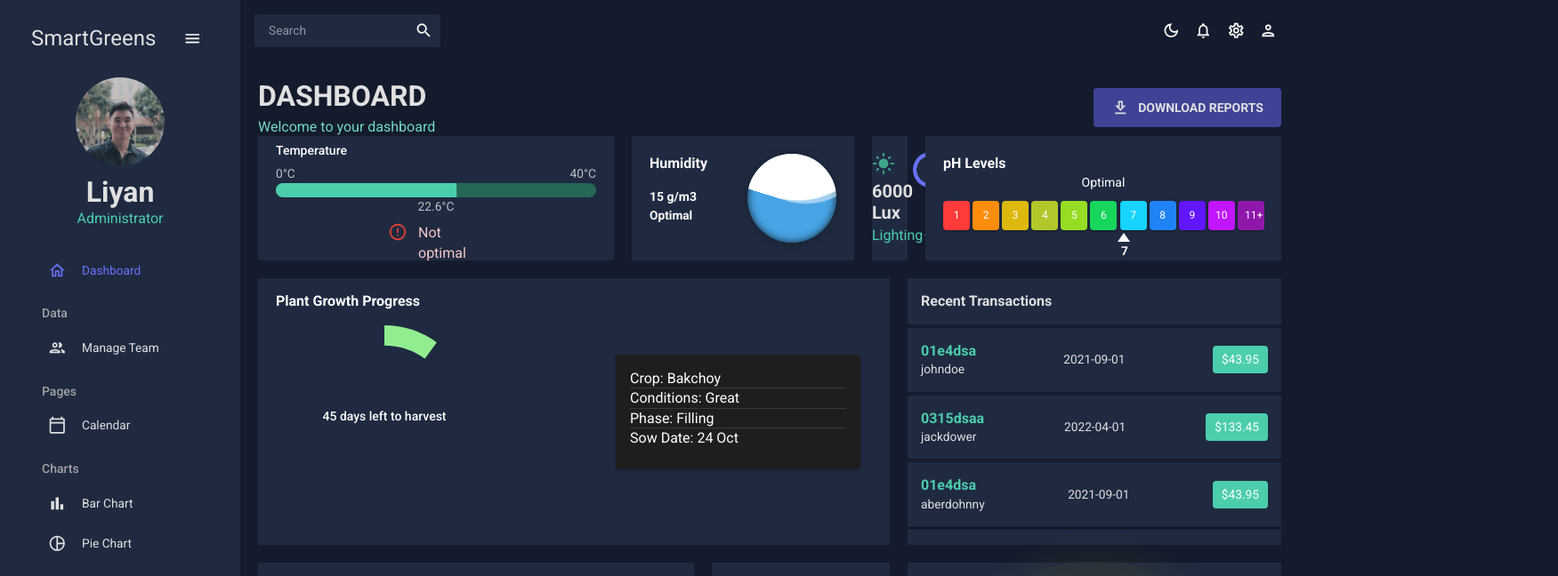
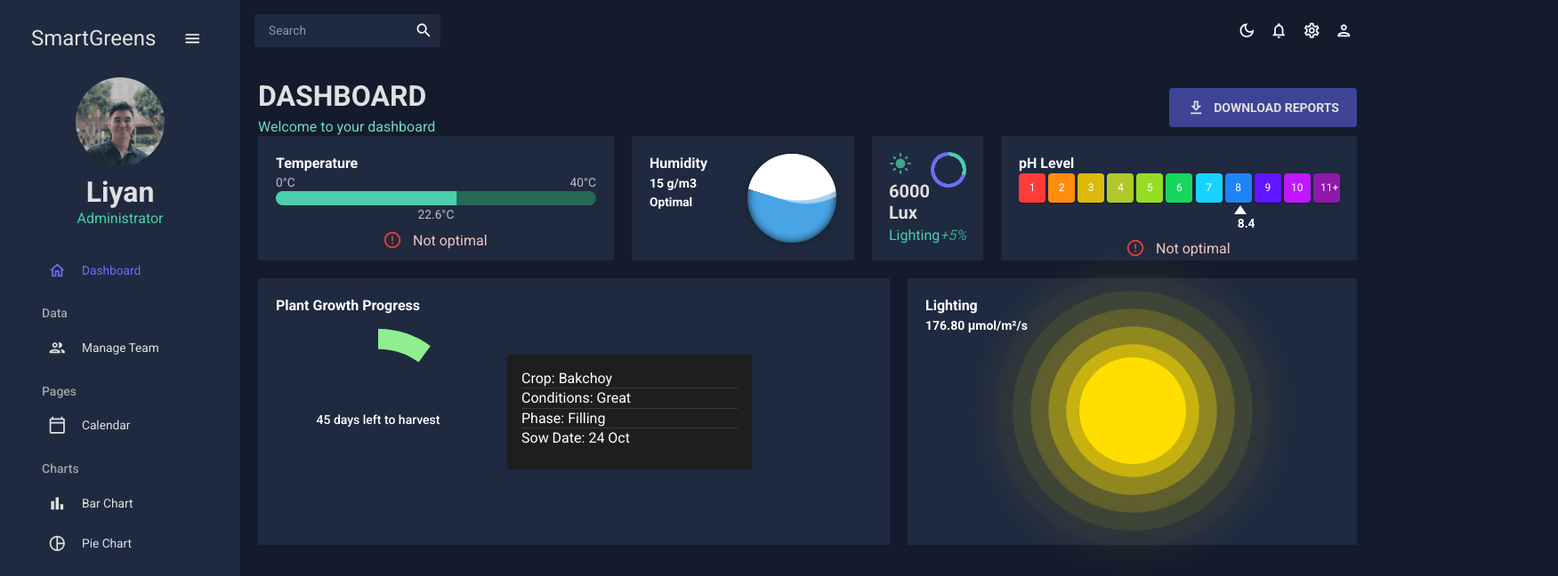
Before and after one commit to LiyanPeh/SmartGreen_FE, a React (Create React App) app in the folder react-admin/: page / in a window 1280 px wide. Shown: the top 648 px of the page at 89% size, 1751 px wide, since content can reach past the window. Built offline with nearby package versions, Linux system fonts and the light colour scheme.

Commit message:
Style change

```diff
--- a/react-admin/src/components/LightGauge.jsx
+++ b/react-admin/src/components/LightGauge.jsx
@@ -1,36 +1,36 @@
 import React, { useState, useEffect } from 'react';
 import { styled } from '@mui/system';
-import Typography from '@mui/material/Typography';
+import {Box, Typography} from '@mui/material';
 
 // Import the sun CSS
 import './sun.css';
 
 const CircularGaugeContainer = styled('div')({
   width: '40%', // Responsive width
-  paddingTop: '40%', // Maintain aspect ratio (1:1 for a circle)
+  // paddingTop: '40%', // Maintain aspect ratio (1:1 for a circle)
   position: 'relative',
   borderRadius: '50%', // Remove the default border
   display: 'flex',
-  justifyContent: 'center',
-  alignItems: 'center',
+  // justifyContent: 'center',
+  // alignItems: 'center',
   flexDirection: 'column',
 });
 
 const PPDFValue = styled(Typography)({
-  fontSize: '15px',
+  // fontSize: '15px',
   // Use CSS properties to adjust the position of the text
   position: 'absolute',
   top: '20%', // Adjust this value to shift the text vertically
-  left: '-240%', // Center the text horizontally
+  // left: '-240%', // Center the text horizontally
   transform: 'translate(-50%, -50%)', // Center the text vertically and horizontally
   color: 'white'
 });
 
 const LightingText = styled(Typography)({
-  fontSize: '15px',
+  // fontSize: '15px',
   position: 'absolute',
   top: '-60%', // Adjust this value to position the text vertically
-  left: '-310%',
+  // left: '-310%',
   transform: 'translateX(-50%)',
   color: 'white',
 });
@@ -65,15 +65,26 @@ const CircularGauge = () => {
   return (
     <div>
       <CircularGaugeContainer>
-        <PPDFValue variant="body2" color="textSecondary">
+        <Typography variant="h5" fontWeight="600">
+          Lighting
+        </Typography>
+        <Typography variant="h6" fontWeight="600" >
           {ppdf} μmol/m²/s
-        </PPDFValue>
-        <LightingText variant="body2" color="textSecondary">
-          Lighting
-        </LightingText>
+        </Typography>
+
       </CircularGaugeContainer>
       {/* Include the animated sun here */}
-      <div className="sun"></div>
+      {/* <div className="sun"></div> */}
+      <Box
+        display="flex"
+        alignItems="center"
+        justifyContent="center"
+        marginTop={'25px'}
+        // style={{ position: 'absolute', top: '50%', left: '50%' , transform: 'translate(50%, 50%)' }}
+        >
+        <div className="sun"></div>
+      </Box>
+
     </div>
   );
 };
--- a/react-admin/src/components/PlantGrowthProgress.jsx
+++ b/react-admin/src/components/PlantGrowthProgress.jsx
@@ -25,7 +25,7 @@ const PlantGrowthProgress = ({ size, color }) => {
   const progressValue = calculateProgressValue(daysRemaining);
 
   return (
-    <div style={{ position: 'relative', top: '-60px', left: '50px' }}>
+    <div style={{ position: 'relative'}}>
       <CircularProgress
         variant="determinate"
         value={progressValue}
--- a/react-admin/src/components/Thermometer.jsx
+++ b/react-admin/src/components/Thermometer.jsx
@@ -7,7 +7,7 @@ import Alert from '@mui/material/Alert';
 
 const ThermometerRoot = styled('div')(({ theme }) => ({
   width: '100%',
-  marginTop: theme.spacing(2),
+  // marginTop: theme.spacing(2),
 }));
 
 const TemperatureText = styled('div')({
@@ -41,7 +41,11 @@ const Thermometer = () => {
 
   return (
 <ThermometerRoot>
-  <Typography variant="h6" gutterBottom>
+  <Typography
+  variant="h5"
+  fontWeight="600"
+  // sx={{ marginBottom: "15px" }}
+  >
     Temperature
   </Typography>
   <TemperatureText>
@@ -75,7 +79,7 @@ const Thermometer = () => {
       sx={{
         marginTop: '0px',
         fontSize: '16px', // Set a consistent font size
-        width: '30%', // Set a consistent width
+        width: '120px', // Set a consistent width
         lineHeight: '-5', // Reduce the line height
         padding: '0px', // Reduce the padding to control the height
         backgroundColor: 'transparent', // Remove the background
--- a/react-admin/src/components/sun.css
+++ b/react-admin/src/components/sun.css
@@ -1,4 +1,4 @@
-html, body {
+/* html, body {
 	width: 100%;
 	height: 100%;
 }
@@ -7,7 +7,7 @@ body {
 	justify-content: center;
 	align-items: center;
 	background-color: #212131;
-}
+} */
 .sun {
 	width: 120px;
 	height: 120px;
--- a/react-admin/src/scenes/dashboard/HumidityCard.jsx
+++ b/react-admin/src/scenes/dashboard/HumidityCard.jsx
@@ -75,7 +75,7 @@ const HumidityCard = ({ currentHumidity, optimalHumidityRange }) => {
                 <Typography
                 variant="h5"
                 fontWeight="600"
-                sx={{ marginBottom: "15px" }}
+                // sx={{ marginBottom: "15px" }}
                 >
                     Humidity
                 </Typography>
--- a/react-admin/src/scenes/dashboard/PHLevelCard.jsx
+++ b/react-admin/src/scenes/dashboard/PHLevelCard.jsx
@@ -5,6 +5,7 @@ import Grid from '@mui/material/Unstable_Grid2';
 import { Box, Container, Button, Typography, useTheme } from "@mui/material";
 import { tokens } from "../../theme";
 import './dashboard.css';
+import Alert from '@mui/material/Alert';
 
 const Item = styled(Paper)(({ theme, customBackgroundColor }) => ({
   backgroundColor: customBackgroundColor || (theme.palette.mode === 'dark' ? '#1A2027' : '#fff'),
@@ -42,38 +43,62 @@ const Triangle = () => {
 const PHLevelCard = ({ currentPH, optimalRange }) => {
     const theme = useTheme();
     const colors = tokens(theme.palette.mode);
-    const [comment, setComment] = useState('');
+    // const [comment, setComment] = useState('');
 
+    // useEffect(() => {
+    //     // Determine the comment based on the currentPH and optimalRange
+    //     if (currentPH >= optimalRange[0] && currentPH <= optimalRange[1]) {
+    //     setComment('Optimal');
+    //     } else if (currentPH < optimalRange[0]) {
+    //     setComment('Too low');
+    //     } else {
+    //     setComment('Too high');
+    //     }
+    // }, [currentPH, optimalRange]);
+
+    const [pHLevel, setPHLevel] = useState(7); // Initial value (mock data)
+
+    // Simulate pH changes
     useEffect(() => {
-        // Determine the comment based on the currentPH and optimalRange
-        if (currentPH >= optimalRange[0] && currentPH <= optimalRange[1]) {
-        setComment('Optimal');
-        } else if (currentPH < optimalRange[0]) {
-        setComment('Too low');
-        } else {
-        setComment('Too high');
-        }
-    }, [currentPH, optimalRange]);
+    const intervalId = setInterval(() => {
+        // Update temperature with mock data (replace this with actual data source)
+        const newPH = Math.random() * 10 + 1; // Random temperature between 10 and 40
+        setPHLevel(newPH.toFixed(1));
+    }, 5000); // Update pH every 5 seconds
+
+    return () => clearInterval(intervalId);
+    }, []);
+
+    let alertType = 'info'; // Default alert type
+
+    if (pHLevel >= 0 && pHLevel <= 6) {
+    alertType = 'error'; // "Not optimal" range
+    } else if (pHLevel > 6 && pHLevel <= 8) {
+    alertType = 'success'; // "Optimal" range
+    } else if (pHLevel > 8) {
+    alertType = 'error'; // "Not optimal" range
+    }
 
     // Calculate the left position based on the currentPH value
-    const triangleLeft = `${((currentPH - 1) / 11) * 100}%`;
+    const triangleLeft = `${((pHLevel - 1) / 11) * 100}%`;
 
     return (
         <Box
             gridColumn="span 3"
-            // gridRow="span 2"
+            gridRow="span 1"
             backgroundColor={theme.palette.mode === 'dark' ? colors.primary[400] : colors.grey[900]}
             padding="20px"
             minWidth={400}
+            // minHeight={200}
         >
             <Typography
             variant="h5"
             fontWeight="600"
             // sx={{ marginBottom: "15px" }}
             >
-            pH Levels
+            pH Level
             </Typography>
-            <Grid><div className="comment">{comment}</div></Grid>
+            {/* <Grid><div className="comment">{comment}</div></Grid> */}
             <Grid
             container spacing={0.5}
             flexWrap= 'nowrap'>
@@ -117,7 +142,26 @@ const PHLevelCard = ({ currentPH, optimalRange }) => {
 
             </Grid>
             <Grid>
-                <div className="current-ph" style={{ left: `calc(${(currentPH - 1) / 11 * 100 + 1}%)` }}>{currentPH}</div>
+                <div className="current-ph" style={{ left: `calc(${(pHLevel - 1) / 11 * 100 + 1}%)` }}>{pHLevel}</div>
+            </Grid>
+            <Grid
+            container
+            justifyContent="center"
+            alignItems="center">
+                <Alert
+                severity={alertType}
+                sx={{
+                    marginTop: '0px',
+                    fontSize: '16px', // Set a consistent font size
+                    width: '120px', // Set a consistent width
+                    lineHeight: '-5', // Reduce the line height
+                    padding: '0px', // Reduce the padding to control the height
+                    backgroundColor: 'transparent', // Remove the background
+                }}
+                >
+                {alertType === 'error' && 'Not optimal'}
+                {alertType === 'success' && 'Optimal'}
+                </Alert>
             </Grid>
 
 
--- a/react-admin/src/scenes/dashboard/index.jsx
+++ b/react-admin/src/scenes/dashboard/index.jsx
@@ -74,8 +74,8 @@ const Dashboard = () => {
           gridColumn="span 3"
           backgroundColor={colors.primary[400]}
           display="flex"
-          alignItems="center"
-          justifyContent="center"
+          // alignItems="center"
+          // justifyContent="center"
           padding="20px"
           minWidth={400}
         >
@@ -131,74 +131,43 @@ const Dashboard = () => {
           gridRow="span 2"
           backgroundColor={colors.primary[400]}
           display="flex"
-          alignItems="center"
+          // alignItems="center"
+          padding="20px"
         >
-          <Typography variant="h5" fontWeight="600" sx={{ marginTop: "-250px", marginLeft: "20px" }}>
-                        Plant Growth Progress
-          </Typography>
-          <Box p="30px" marginTop="130px" marginLeft="-220px">
-            <PlantGrowthProgress size="200px" value={50} color="primary" />
+          <Box
+          display="flex"
+          flexDirection="column">
+            <Typography variant="h5" fontWeight="600">
+                          Plant Growth Progress
+            </Typography>
+            <Box p="15px">
+              <PlantGrowthProgress size="200px" value={50} color="primary" />
+            </Box>
           </Box>
 
-          <Box p="30px" marginTop="0px" marginLeft="150px">
+
+          <Box
+          p="30px" marginTop="0px" display="flex" alignItems="center">
             <CustomCard />
           </Box>
         </Box>
-
 
         <Box
           gridColumn="span 4"
           gridRow="span 2"
           backgroundColor={colors.primary[400]}
-          overflow="auto"
+          padding="20px"
+          minWidth={400}
+          // display="flex"
+          // alignItems="center"
+          // justifyContent="center"
         >
-          <Box
-            display="flex"
-            justifyContent="space-between"
-            alignItems="center"
-            borderBottom={`4px solid ${colors.primary[500]}`}
-            colors={colors.grey[100]}
-            p="15px"
-          >
-            <Typography color={colors.grey[100]} variant="h5" fontWeight="600">
-              Recent Transactions
-            </Typography>
-          </Box>
-          {mockTransactions.map((transaction, i) => (
-            <Box
-              key={`${transaction.txId}-${i}`}
-              display="flex"
-              justifyContent="space-between"
-              alignItems="center"
-              borderBottom={`4px solid ${colors.primary[500]}`}
-              p="15px"
-            >
-              <Box>
-                <Typography
-                  color={colors.greenAccent[500]}
-                  variant="h5"
-                  fontWeight="600"
-                >
-                  {transaction.txId}
-                </Typography>
-                <Typography color={colors.grey[100]}>
-                  {transaction.user}
-                </Typography>
-              </Box>
-              <Box color={colors.grey[100]}>{transaction.date}</Box>
-              <Box
-                backgroundColor={colors.greenAccent[500]}
-                p="5px 10px"
-                borderRadius="4px"
-              >
-                ${transaction.cost}
-              </Box>
-            </Box>
-          ))}
+          <LightGauge />
         </Box>
 
+
         {/* ROW 3 */}
-        <Box
+        {/* <Box
           gridColumn="span 4"
           gridRow="span 2"
           backgroundColor={colors.primary[400]}
@@ -215,8 +184,8 @@ const Dashboard = () => {
           >
             <CustomCard />
           </Box>
-        </Box>
-        <Box
+        </Box> */}
+        {/* <Box
           gridColumn="span 4"
           gridRow="span 2"
           backgroundColor={colors.primary[400]}
@@ -231,33 +200,8 @@ const Dashboard = () => {
           <Box height="250px" mt="-20px">
             <BarChart isDashboard={true} />
           </Box>
-        </Box>
-        <Box
-          gridColumn="span 4"
-          gridRow="span 2"
-          backgroundColor={colors.primary[400]}
-          padding="30px"
-        >
-          <Typography
-            variant="h5"
-            fontWeight="600"
-            sx={{ marginBottom: "15px" }}
-          >
+        </Box> */}
 
-          </Typography>
-          {/* Add Thermometer component */}
-          <Box
-            gridColumn="span 3" // Adjust the grid column as needed
-            backgroundColor={colors.primary[400]}
-            display="flex"
-            alignItems="center"
-            justifyContent="center"
-          >
-
-            <LightGauge />
-
-          </Box>
-        </Box>
       </Box>
     </Box>
   );
```
